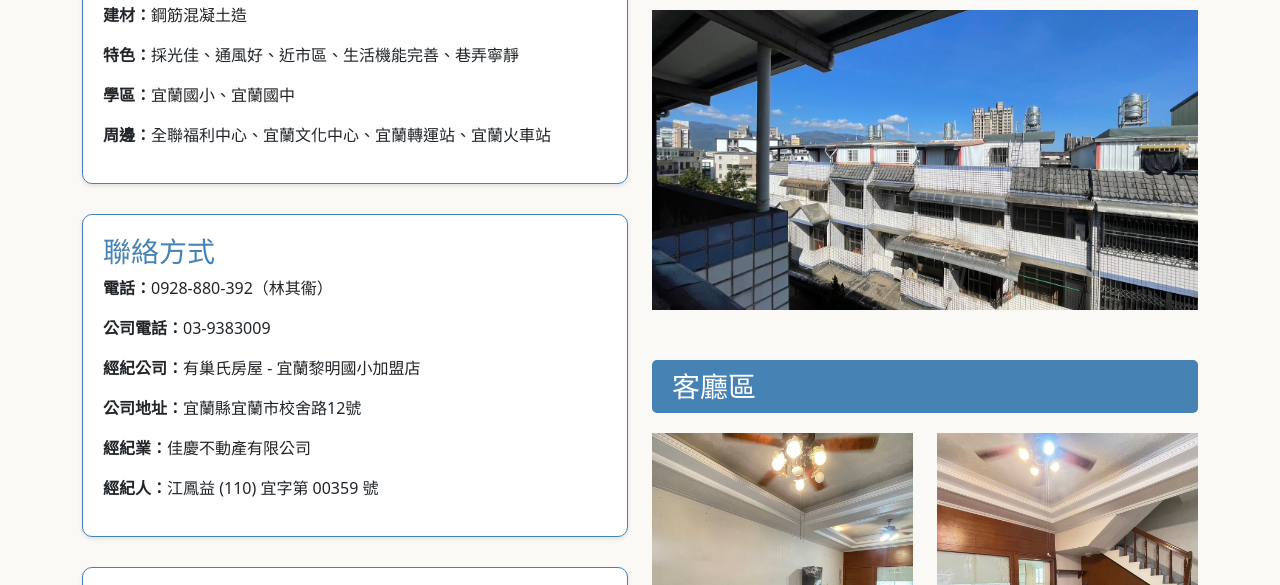
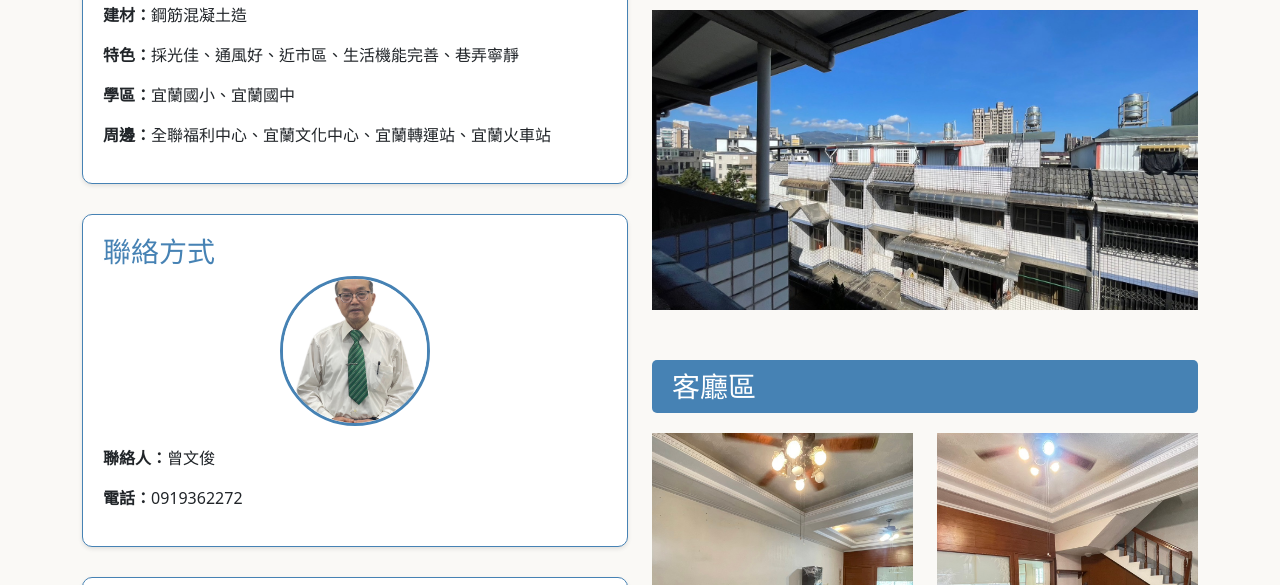
Before and after one commit to Larryveryhandsome/MINZU-ZEN, a plain HTML site: page index.html in a window 1280 px wide. Shown: the part 558-1143 px from the top of the page. Drawn offline with nearby package versions, Linux system fonts and the light colour scheme.

Commit message:
更新聯絡人資訊與大頭照，移除舊聯絡區塊

```diff
--- a/index.html
+++ b/index.html
@@ -152,12 +152,11 @@
 
                 <div class="property-info">
                     <h3>聯絡方式</h3>
-                    <p><strong>電話：</strong>0928-880-392（林其衞）</p>
-                    <p><strong>公司電話：</strong>03-9383009</p>
-                    <p><strong>經紀公司：</strong>有巢氏房屋 - 宜蘭黎明國小加盟店</p>
-                    <p><strong>公司地址：</strong>宜蘭縣宜蘭市校舍路12號</p>
-                    <p><strong>經紀業：</strong>佳慶不動產有限公司</p>
-                    <p><strong>經紀人：</strong>江鳳益 (110) 宜字第 00359 號</p>
+                    <div class="contact-info">
+                        <img src="images/曾文俊.jpg" alt="曾文俊照片" class="profile-image">
+                    </div>
+                    <p><strong>聯絡人：</strong>曾文俊</p>
+                    <p><strong>電話：</strong>0919362272</p>
                 </div>
 
                 <div class="property-info">
@@ -264,24 +263,6 @@
         </div>
     </div>
 
-    <div class="container mt-5">
-        <div class="row">
-            <div class="col-md-6">
-                <div class="property-info">
-                    <h3>聯絡資訊</h3>
-                    <div class="contact-info">
-                        <img src="images/阿衛是誰.jpg" alt="林其衞照片" class="profile-image">
-                        <p><i class="bi bi-telephone-fill"></i> <strong>電話：</strong>0928-880-392（林其衞）</p>
-                        <p><i class="bi bi-line"></i> <strong>LINE：</strong><a href="https://line.me/ti/p/xzHT2IywOM" target="_blank" style="color: #4682B4;">點擊加入好友</a></p>
-                        <p><i class="bi bi-building"></i> <strong>經紀公司：</strong>有巢氏房屋 - 宜蘭黎明國小加盟店</p>
-                        <p><i class="bi bi-briefcase-fill"></i> <strong>經紀業：</strong>佳慶不動產有限公司</p>
-                        <p><i class="bi bi-person-badge"></i> <strong>經紀人：</strong>江鳳益 (110) 宜字第 00359 號</p>
-                    </div>
-                </div>
-            </div>
-        </div>
-    </div>
-
     <link rel="stylesheet" href="https://cdn.jsdelivr.net/npm/bootstrap-icons@1.7.2/font/bootstrap-icons.css">
     <script src="https://cdn.jsdelivr.net/npm/bootstrap@5.3.0/dist/js/bootstrap.bundle.min.js"></script>
     <script>
```
Also changed, not shown: images/曾文俊.jpg (added), images/阿衛是誰.jpg (deleted), 宜蘭市區四房大坪數好採光停車透天.txt.
